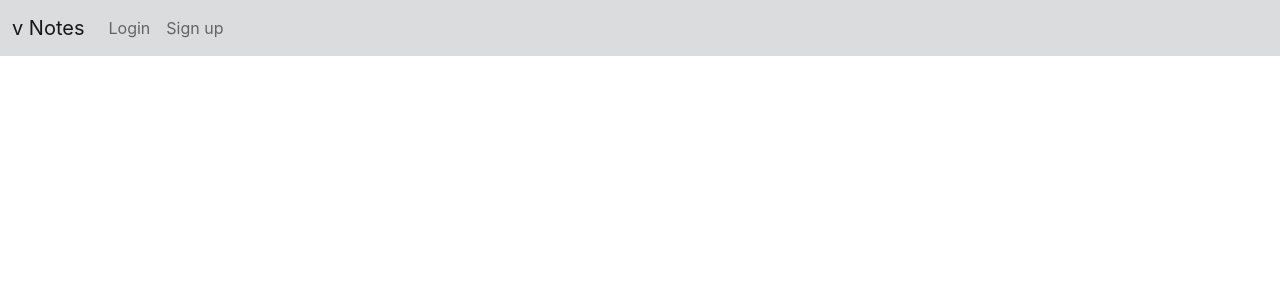
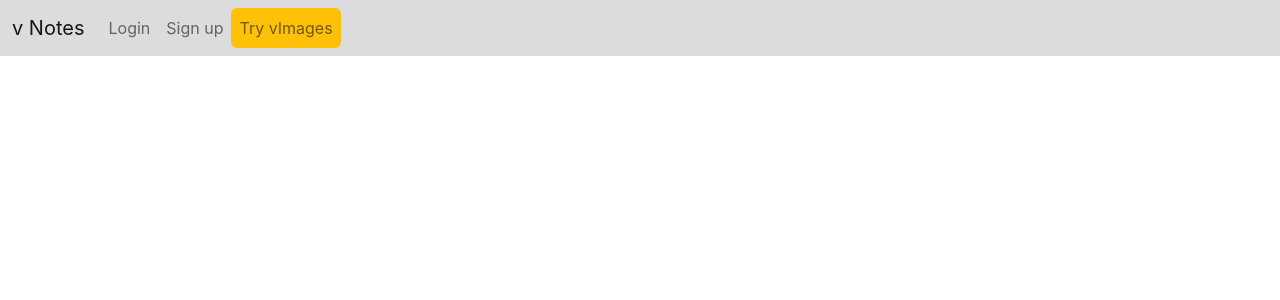
Before and after one commit to Vishesh-Pandey/v-notes, a React (Create React App) app: page / in a window 1280 px wide. Shown: the top 300 px of the page. Built offline with nearby package versions, Linux system fonts and the light colour scheme.

Commit message:
added vimages link

```diff
--- a/src/components/Navbar.js
+++ b/src/components/Navbar.js
@@ -32,6 +32,9 @@ function Navbar() {
                                     Sign up
                                 </Link>
                             </li>
+                            <li className='nav-item bg-warning rounded'>
+                                <a className="nav-link" aria-current="page" target="_blank" href="https://vishesh-pandey.github.io/v-images/">Try vImages</a>
+                            </li>
                         </ul>
                     </div>
                 </div>
```
